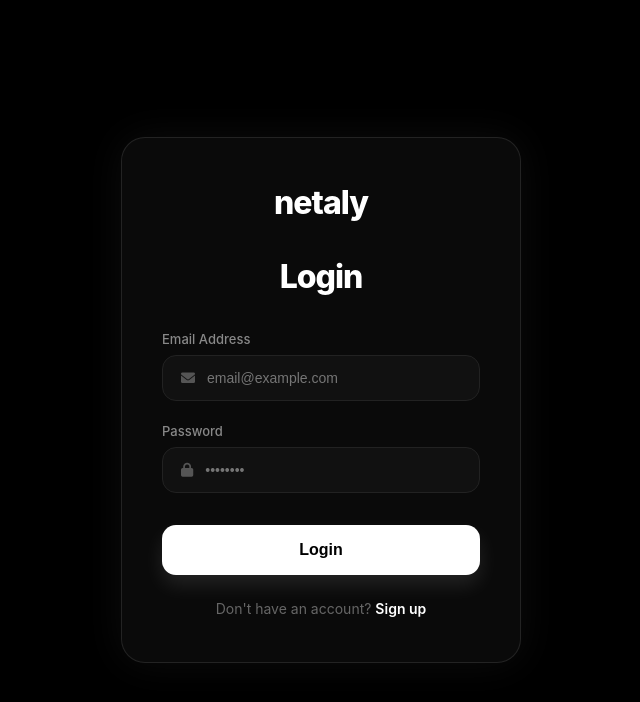
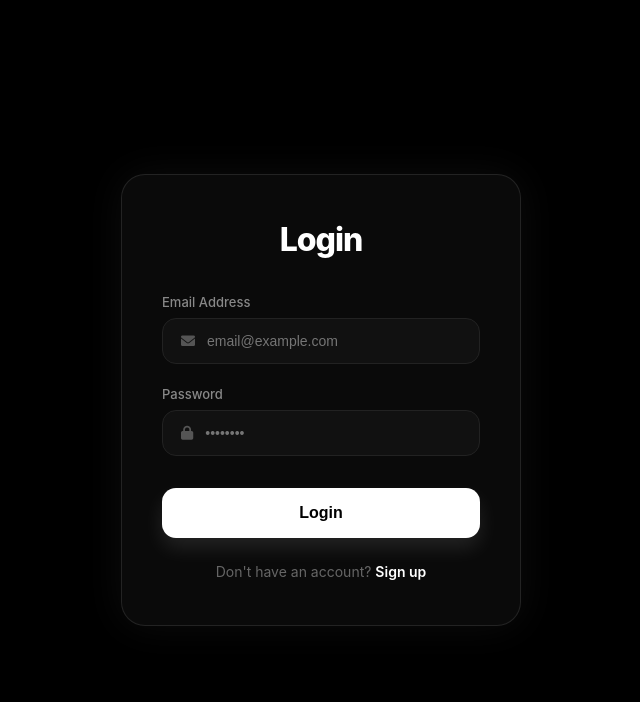
Before and after one commit to uhq1337og/site-uhq, a website: page index.html in a window 1280 px wide. Shown: the whole page, without its empty margins (319-959 px from the left). Drawn offline with Linux system fonts and the light colour scheme.

Commit message:
greqfsfs

```diff
--- a/index.html
+++ b/index.html
@@ -134,9 +134,6 @@
     </div>
 
     <div class="login-box">
-        <header class="site-header">
-            <h1 class="site-name">netaly</h1>
-        </header>
         <h1 id="form-title">Login</h1>
         <p id="error-message" class="error-text"></p>
 
```
